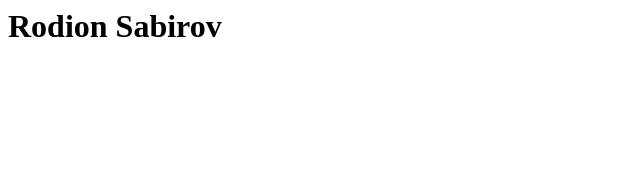
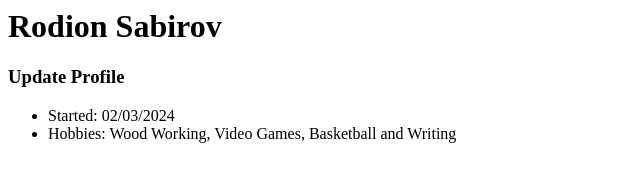
Before and after one commit to Rodion-Sabirov/Rodion-Sabirov.github.io, a plain HTML site: page index.html in a window 1280 px wide. Shown: the whole page, without its empty margins (0-640 px from the left). Drawn offline with Linux system fonts and the light colour scheme.

Commit message:
Updated my profile Rodion Sabirov

```diff
--- a/index.html
+++ b/index.html
@@ -1 +1,7 @@
 <h1>Rodion Sabirov<h1>
+
+<h3> Update Profile</h3>
+<ul>
+<li> Started: 02/03/2024 </li>
+<li> Hobbies: Wood Working, Video Games, Basketball and Writing </li>
+</ul>
```
